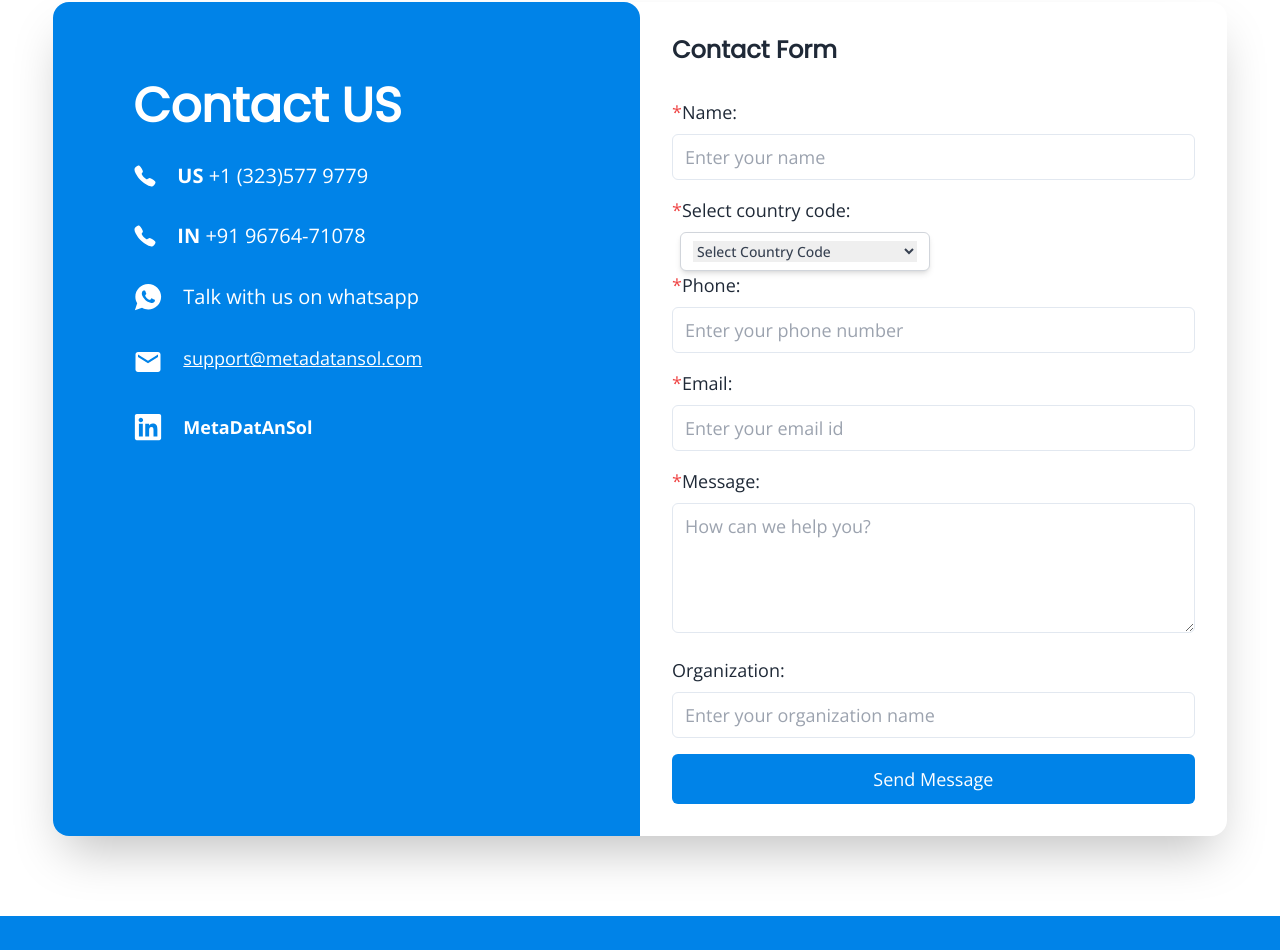
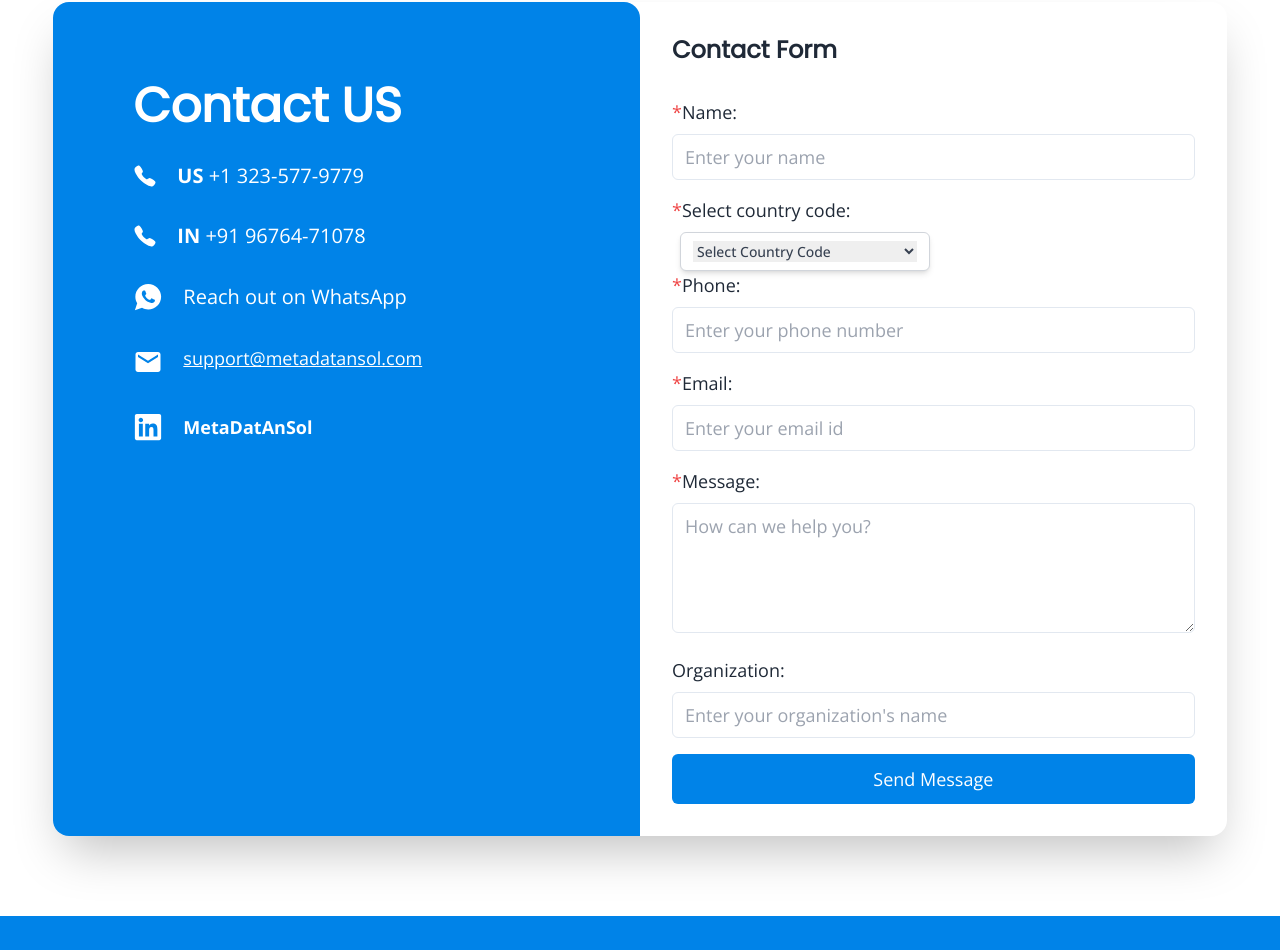
Before and after one commit to Karthik73965/metadantasol, a React (Vite) app: page /solutions in a window 1280 px wide. Shown: the part 4489-5439 px from the top of the page. Built offline with nearby package versions, Linux system fonts and the light colour scheme.

Commit message:
another changes

```diff
--- a/src/components/Contact.jsx
+++ b/src/components/Contact.jsx
@@ -72,10 +72,9 @@ const ContactSection = () => {
                                 <IoCall />
                             </div>
                             <div className="call">
-                                <b>US </b> <a href="tel:+13239999988">+1 (323)577 9779</a>
+                                <b>US </b> <a href="tel:+13239999988">+1 323-577-9779</a>
                             </div>
                         </p>
-
                         <p className="mb-8 flex flex-row items-center space-x-5">
                             <div className="text-2xl">
                                 <IoCall />
@@ -85,12 +84,12 @@ const ContactSection = () => {
                             </div>
                         </p>
                         <p className="mb-8 ">
-                            <a className='flex flex-row items-center space-x-5' href="https://wa.me/+91 96764-71078" target="_blank" rel="noopener noreferrer">
+                            <a className='flex flex-row items-center space-x-5' href="https://wa.me/+919676471078" target="_blank" rel="noopener noreferrer">
                                 <div className="logo text-3xl">
                                     <IoLogoWhatsapp />
                                 </div>
                                 <span>
-                                    <a href='https://wa.me/+13235779779'>Talk with us on whatsapp </a>
+                                    <a href='https://wa.me/+13235779779'>Reach out on WhatsApp </a>
                                 </span>
                             </a>
                         </p>
@@ -406,7 +405,7 @@ const ContactSection = () => {
                                 </label>
                                 <input
                                     type="text"
-                                    placeholder='Enter your organization name'
+                                    placeholder="Enter your organization's name"
                                     id="org"
                                     name="org"
                                     className="w-full px-3 py-2 border rounded-md focus:outline-none focus:border-[#0083e8]"
--- a/src/components/YouBusiness.jsx
+++ b/src/components/YouBusiness.jsx
@@ -40,7 +40,7 @@ export default function YouBusiness() {
                             <p className="text-gray-700 mb-4 description">
                                 You have data but are unsure of its potential. This stage is all about uncovering the value and purpose of your business data.
                             </p>
-                            <button onClick={() => onOpen()} className="bg-[#0083e8] text-white  py-2 px-2 w-full hover:bg-[#026cbd] heading ">
+                            <button onClick={() => onOpen()} className="bg-[#0083e8] text-white  py-2 px-2 w-full hover:bg-[#026cbd] heading h-16 ">
                                 Explore the Possibilities
                             </button>
                         </div>
@@ -79,7 +79,7 @@ export default function YouBusiness() {
                             <p className="text-gray-700 mb-4 description">
                                 Enthusiastic about the prospects of data, you're ready to delve deep for impactful insights. You're set to fully utilize your data's capabilities
                             </p>
-                            <button onClick={() => onOpen()} className="bg-[#0083e8] text-white py-2 px-2 w-full hover:bg-[#026cbd]">
+                            <button onClick={() => onOpen()} className="bg-[#0083e8] text-white py-2 px-2 w-full hover:bg-[#026cbd] h-16">
                                 Let's Explore Your Data
                             </button>
                         </div>
@@ -98,7 +98,7 @@ export default function YouBusiness() {
                             <p className="text-gray-700 mb-4 description">
                                 Actively using data for insights, you seek ways to further elevate its utility. Your focus is on optimizing and advancing your data strategies
                             </p>
-                            <button onClick={() => onOpen()} className="bg-[#0083e8] text-white text-base py-2 px-1 w-full hover:bg-[#026cbd]">
+                            <button onClick={() => onOpen()} className="bg-[#0083e8] text-white text-base py-2 px-1 w-full hover:bg-[#026cbd] h-16">
                                 Let's Optimize Your Data Strategy
                             </button>
                         </div>
```
